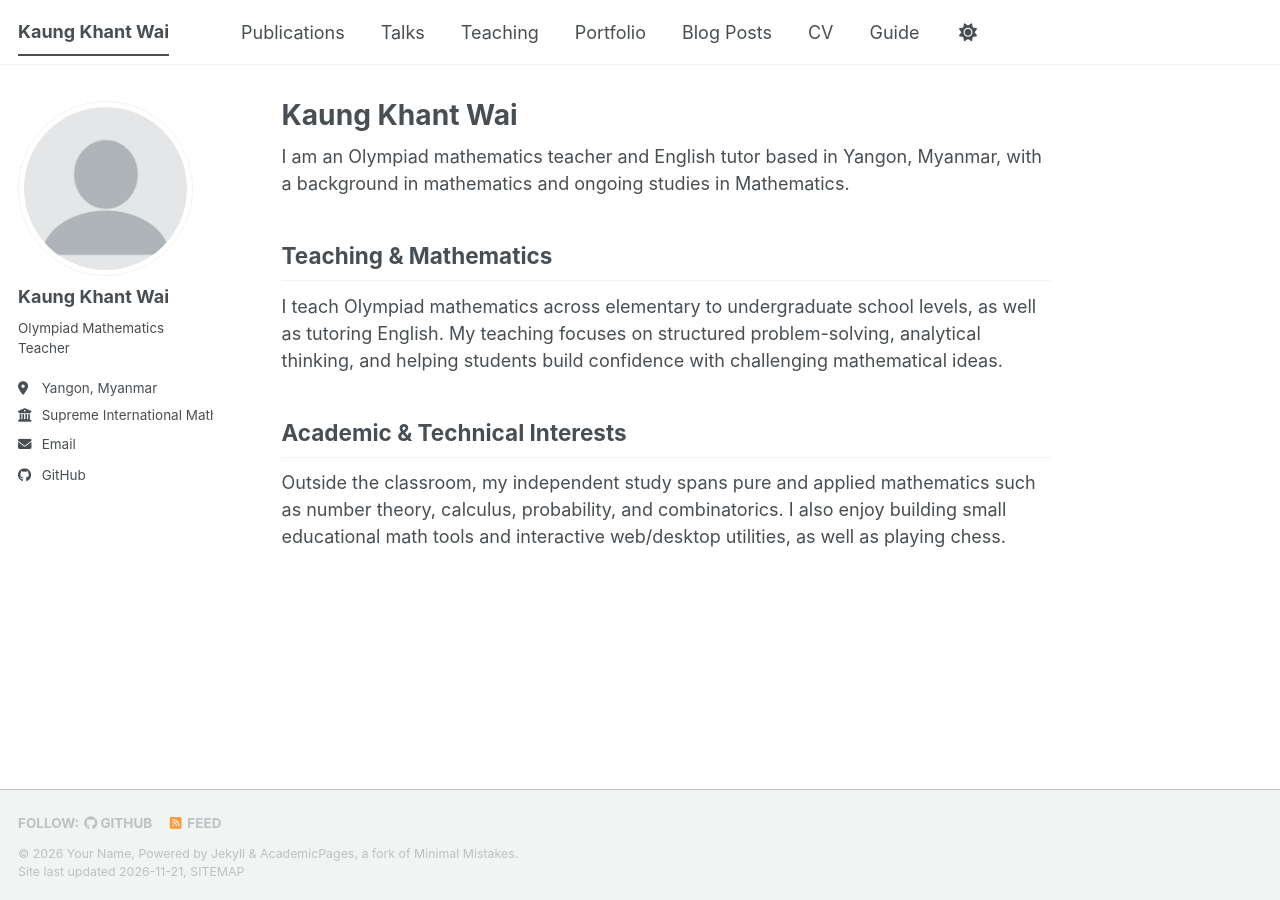
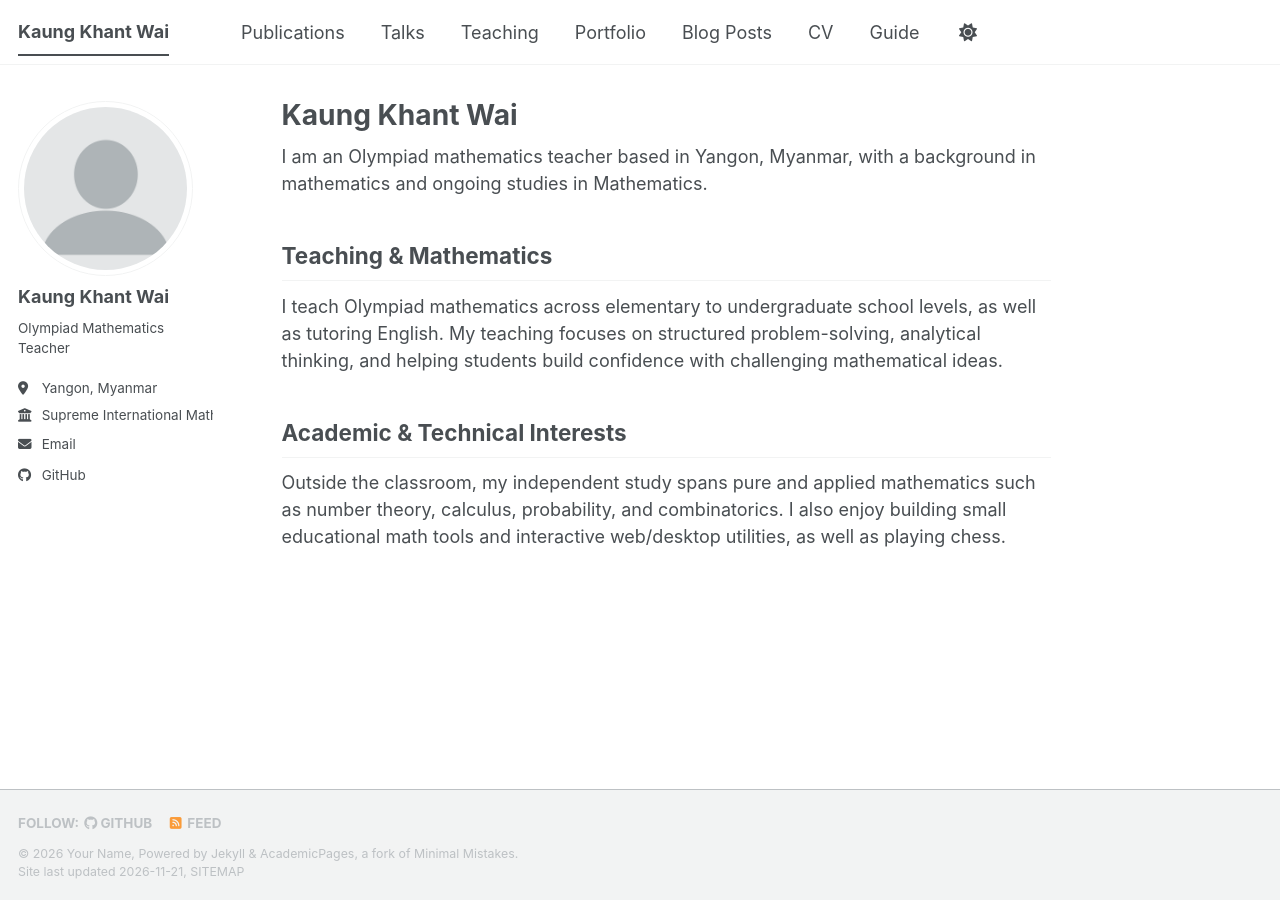
Before and after one commit to Kkhantwai/kkhantwai.github.io, a Jekyll site: the page built from _pages/about.md, in a window 1280 px wide. Built offline with Jekyll 4.4.1, drawn with Linux system fonts in a browser that asks for light colours; a script bundle is joined from its source files by our own code; a style sheet for code colours, icons or effects is not loaded.

Commit message:
Update about.md

```diff
--- a/_pages/about.md
+++ b/_pages/about.md
@@ -7,7 +7,7 @@ redirect_from:
   - /about.html
 ---
 
-I am an Olympiad mathematics teacher and English tutor based in Yangon, Myanmar, with a background in mathematics and ongoing studies in Mathematics.
+I am an Olympiad mathematics teacher based in Yangon, Myanmar, with a background in mathematics and ongoing studies in Mathematics.
 
 ## Teaching & Mathematics
 I teach Olympiad mathematics across elementary to undergraduate school levels, as well as tutoring English. My teaching focuses on structured problem-solving, analytical thinking, and helping students build confidence with challenging mathematical ideas.
```
